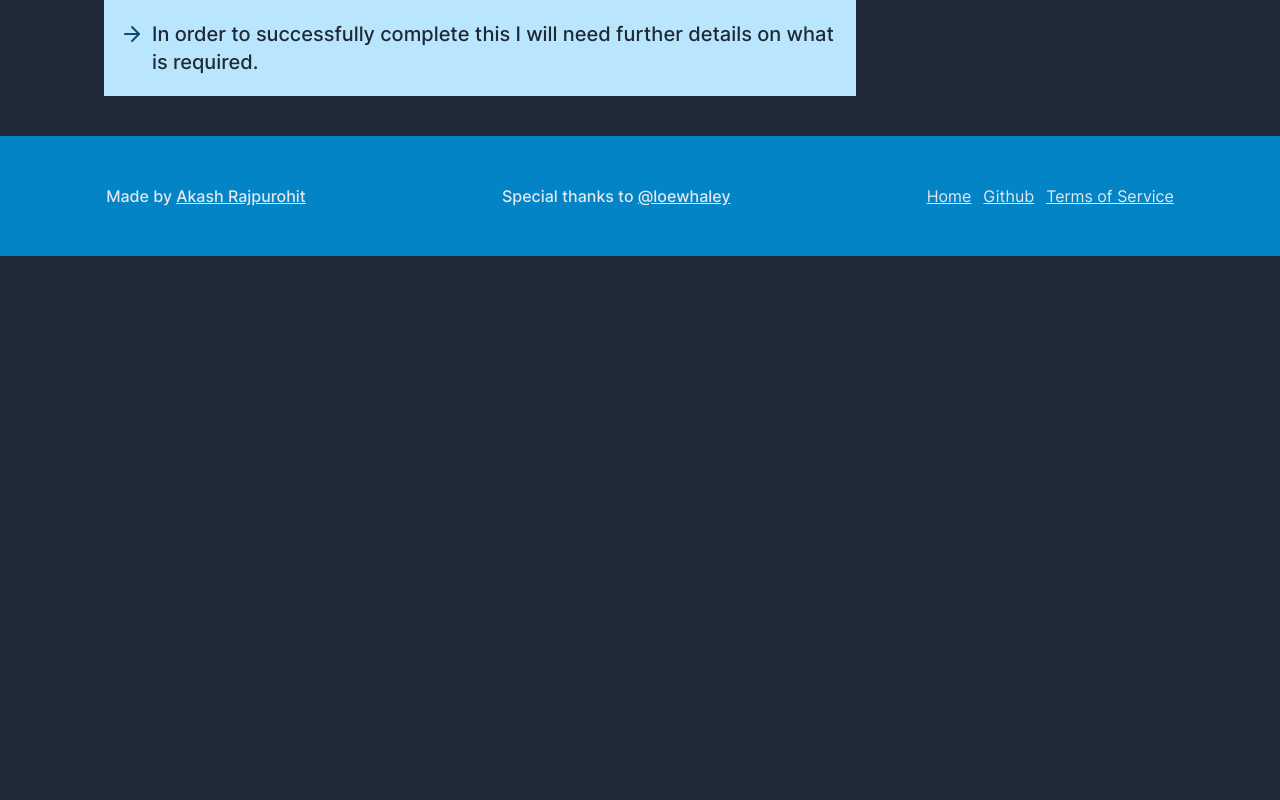
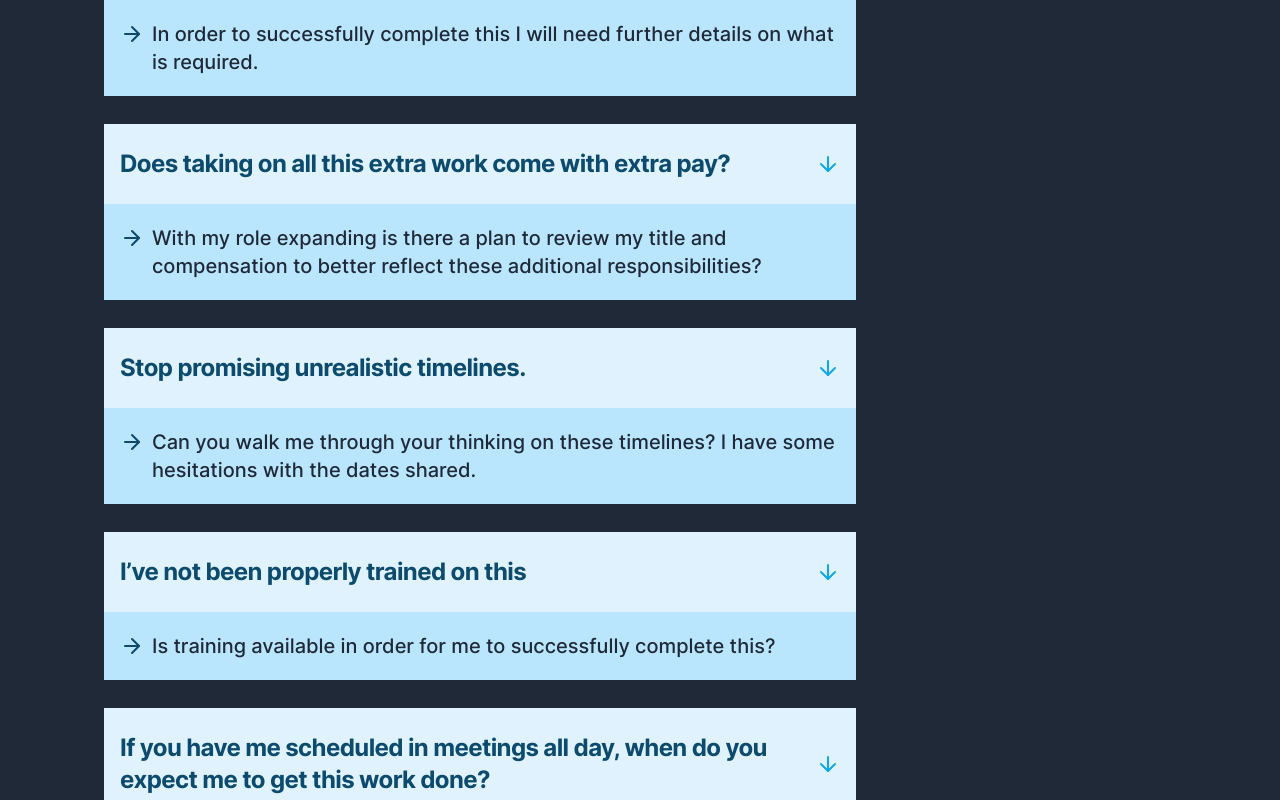
Before and after one commit to AkashRajpurohit/howtoprofessionallysay, a Next.js app: page / in a window 1280 px wide. Shown: the part 8580-9380 px from the top of the page. Before the commit the page ends 8836 px from the top, so only its background shows below. Built offline with nearby package versions, Linux system fonts and the light colour scheme.

Commit message:
feat: add more q & a (#19)

```diff
--- a/content/qna.ts
+++ b/content/qna.ts
@@ -234,6 +234,30 @@ const qna: IQnA[] = [
       'In order to successfully complete this I will need further details on what is required.',
     alternativeAnswers: [],
   },
+  {
+    question: 'Does taking on all this extra work come with extra pay?',
+    answer:
+        'With my role expanding is there a plan to review my title and compensation to better reflect these additional responsibilities?',
+    alternativeAnswers: [],
+  },
+  {
+    question: 'Stop promising unrealistic timelines.',
+    answer:
+        'Can you walk me through your thinking on these timelines? I have some hesitations with the dates shared.',
+    alternativeAnswers: [],
+  },
+  {
+    question: 'I’ve not been properly trained on this',
+    answer:
+        'Is training available in order for me to successfully complete this?',
+    alternativeAnswers: [],
+  },
+  {
+    question: 'If you have me scheduled in meetings all day, when do you expect me to get this work done?',
+    answer:
+        'My calendar is currently heavily scheduled with meetings. To ensure appropriate time is available to get this done I can sit out of lower priority meetings this week or extend the deadline on this project. Please let me know which is preferred?',
+    alternativeAnswers: [],
+  },
 ];
 
 export default qna;
```
